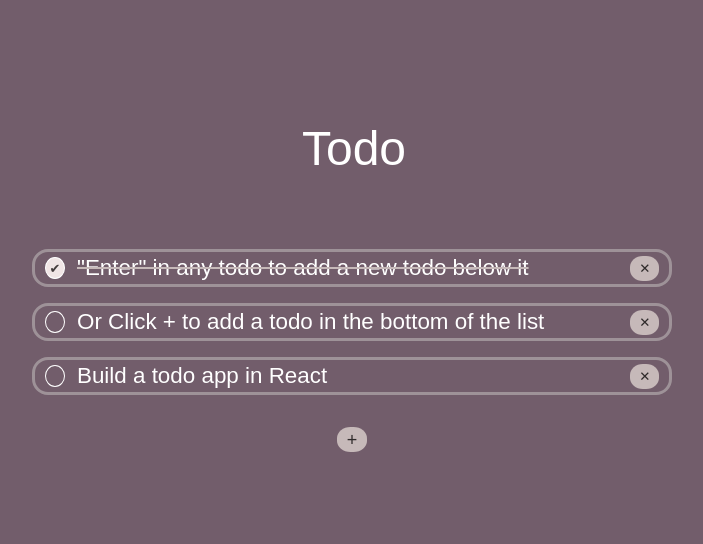
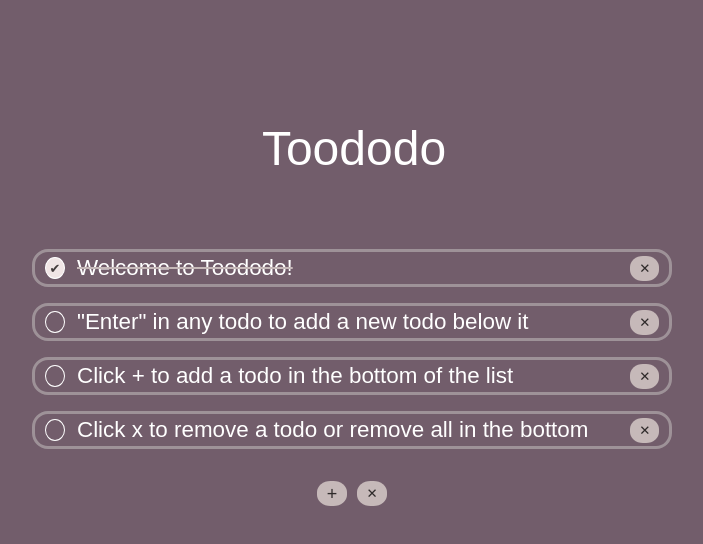
Before and after one commit to ngthing/react-typescript-todo-with-drag-and-drop, a React (Create React App) app: page / in a window 1280 px wide. Shown: the top 544 px of the page, without its empty margins (288-991 px from the left). Built offline with nearby package versions, Linux system fonts and the light colour scheme.

Commit message:
Use localStorage to store todos

```diff
--- a/src/App.css
+++ b/src/App.css
@@ -103,3 +103,10 @@ input {
 .btn-action:hover {
     background: #ece2e2;
 }
+
+.todo-btns-action {
+    display: flex;
+    justify-content: center;
+}
+
+;
--- a/src/App.tsx
+++ b/src/App.tsx
@@ -1,4 +1,4 @@
-import React, { useState } from 'react';
+import React, { useEffect, useState } from 'react';
 import './App.css';
 
 interface TodoItemProps extends Todo {
@@ -62,6 +62,7 @@ const TodoList = (ps: TodoListProps) => {
         newTodos[i].isCompleted = !newTodos[i].isCompleted;
         setTodos(newTodos);
     }
+
     return (
         <>
             <div className='todo-list-name'>
@@ -78,30 +79,48 @@ const TodoList = (ps: TodoListProps) => {
                             toggleTodoCompleteAtIndex={toggleTodoCompleteAtIndex} />
                     ))}
                 </ul>
-
-                <button className="btn-action" style={{ 'fontSize': 'large' }}
+            </div>
+            <div className="todo-btns-action">
+                <button className="btn-action" style={{ 'fontSize': 'large', 'marginRight': '10px' }}
                     onClick={() => createTodoAtIndex(todos.length)}>&#43;</button>
+                <button className="btn-action" onClick={() => setTodos([])}>&#x2715;</button>
             </div>
         </>
     )
 }
-
-function App() {
-    const [todoName, setTodoName] = useState('Todo')
-    const [todos, setTodos] = useState([
+const sampleTodos = [
     {
-            content: '"Enter" in any todo to add a new todo below it',
+        content: 'Welcome to Toododo!',
         isCompleted: true,
     },
     {
-            content: 'Or Click + to add a todo in the bottom of the list',
+        content: '"Enter" in any todo to add a new todo below it',
         isCompleted: false,
     },
     {
-            content: 'Build a todo app in React',
+        content: 'Click + to add a todo in the bottom of the list',
+        isCompleted: false,
+    },
+    {
+        content: 'Click x to remove a todo or remove all in the bottom',
         isCompleted: false,
     }
-    ] as Todo[]);
+
+];
+function App() {
+    const storedTodoName = localStorage.getItem('todoName') ?? 'Toododo';
+    const storedTodos = (JSON.parse(localStorage.getItem('todos') ?? '[]')) as Todo[];
+
+    const [todoName, setTodoName] = useState(storedTodoName.length ? storedTodoName : 'Toododo')
+    const [todos, setTodos] = useState(storedTodos.length ? storedTodos : sampleTodos);
+
+    useEffect(() => {
+        localStorage.setItem('todoName', todoName)
+    }, [todoName]);
+
+    useEffect(() => {
+        localStorage.setItem('todos', JSON.stringify(todos))
+    }, [todos])
 
     return (
         <div className="app">
```
Lines whose indentation alone changed are shown as unchanged.
